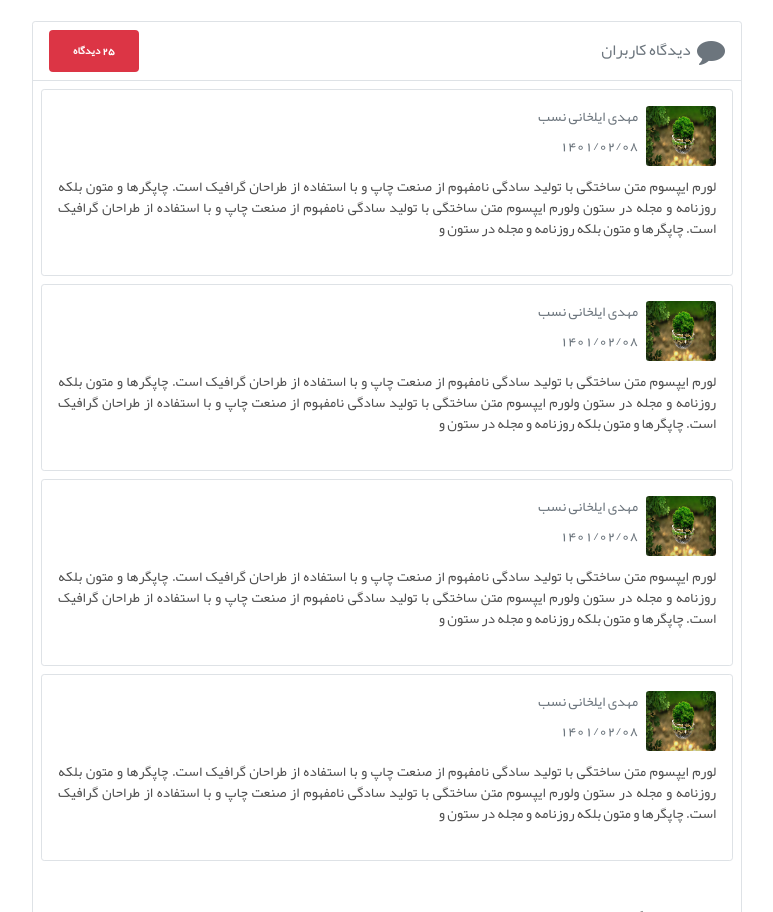
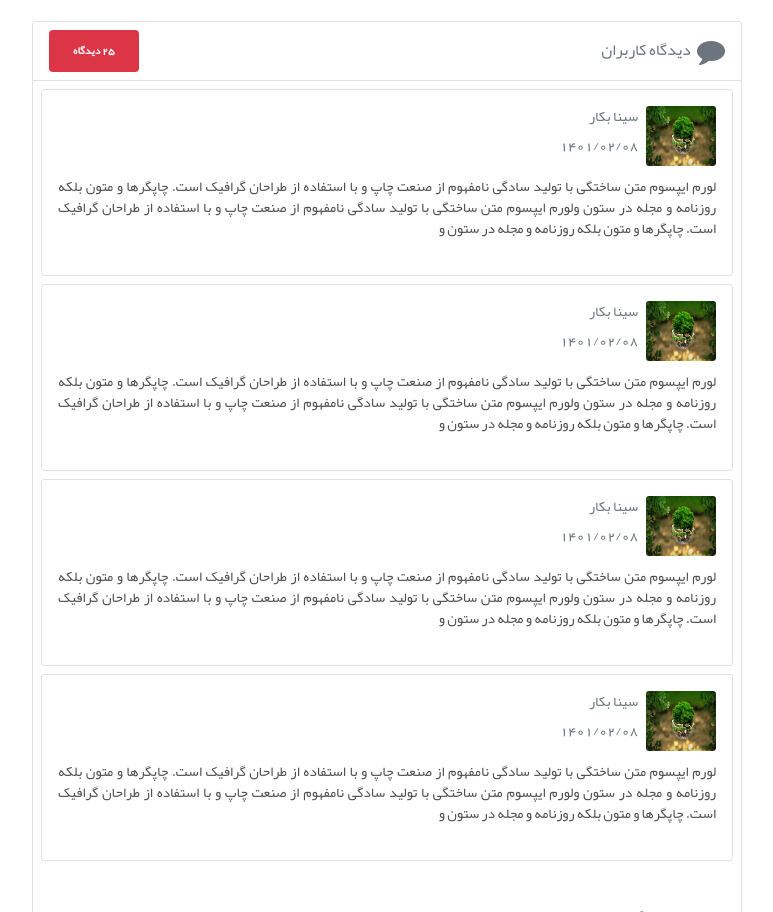
Before and after one commit to kocknis/film-serial, a plain HTML site: page single.html in a window 1280 px wide. Shown: the part 1456-2368 px from the top of the page, without its empty margins (438-1211 px from the left). Drawn offline with nearby package versions, Linux system fonts and the light colour scheme.

Commit message:
change auther name

```diff
--- a/single.html
+++ b/single.html
@@ -219,7 +219,7 @@
                                         <img src="img/1.png" alt="" width="100%" height="100%">
                                     </div>
                                     <div class="mr-2 text-right text-secondary">
-                                        <p class="m-0">مهدی ایلخانی نسب</p>
+                                        <p class="m-0">سینا بکار</p>
                                         <p class="mt-2">1401/02/08</p>
                                     </div>
                                 </div>
@@ -240,7 +240,7 @@
                                         <img src="img/1.png" alt="" width="100%" height="100%">
                                     </div>
                                     <div class="mr-2 text-right text-secondary">
-                                        <p class="m-0">مهدی ایلخانی نسب</p>
+                                        <p class="m-0">سینا بکار</p>
                                         <p class="mt-2">1401/02/08</p>
                                     </div>
                                 </div>
@@ -261,7 +261,7 @@
                                         <img src="img/1.png" alt="" width="100%" height="100%">
                                     </div>
                                     <div class="mr-2 text-right text-secondary">
-                                        <p class="m-0">مهدی ایلخانی نسب</p>
+                                        <p class="m-0">سینا بکار</p>
                                         <p class="mt-2">1401/02/08</p>
                                     </div>
                                 </div>
@@ -282,7 +282,7 @@
                                         <img src="img/1.png" alt="" width="100%" height="100%">
                                     </div>
                                     <div class="mr-2 text-right text-secondary">
-                                        <p class="m-0">مهدی ایلخانی نسب</p>
+                                        <p class="m-0">سینا بکار</p>
                                         <p class="mt-2">1401/02/08</p>
                                     </div>
                                 </div>
```
Also changed, not shown: archive.html (+1 -1 lines).
